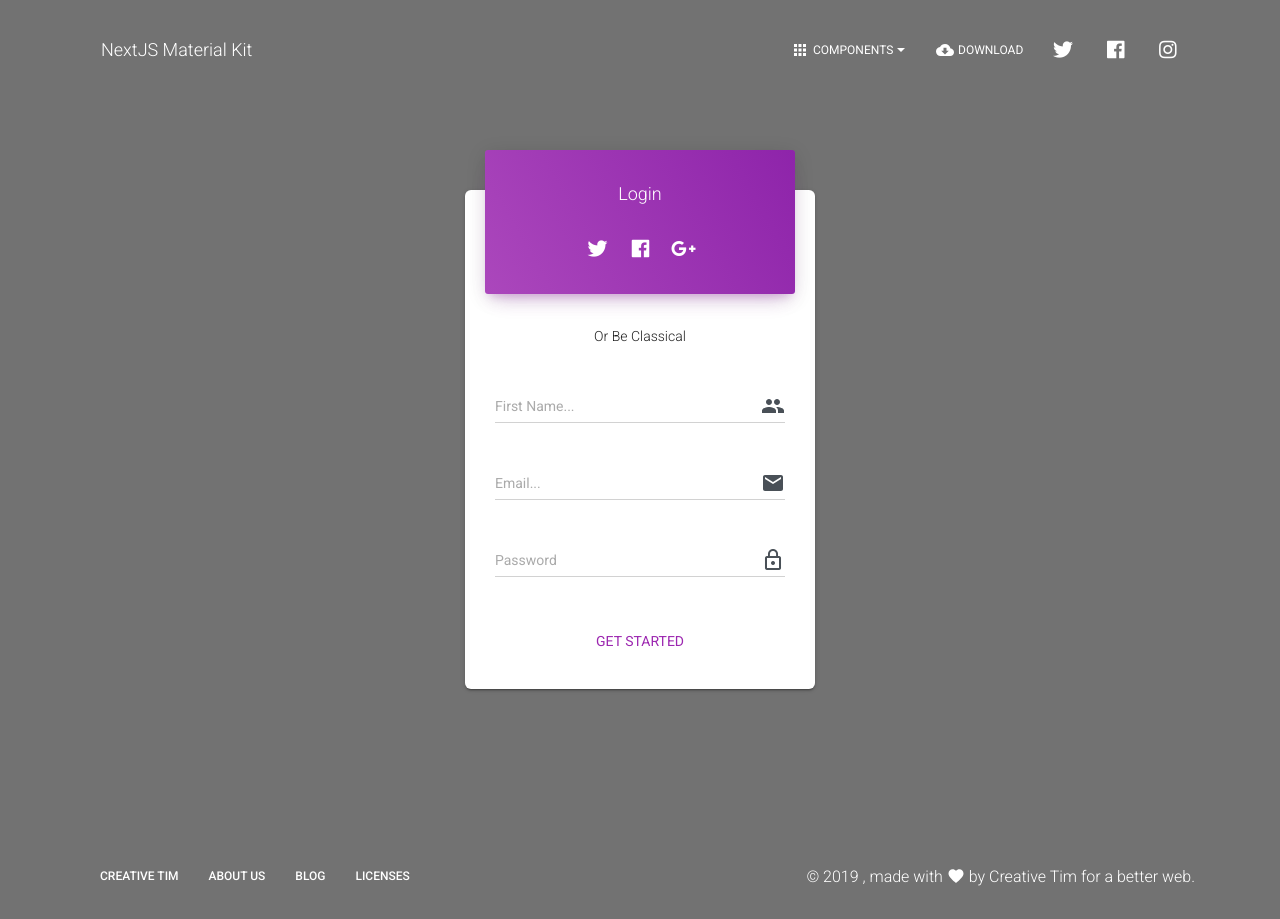
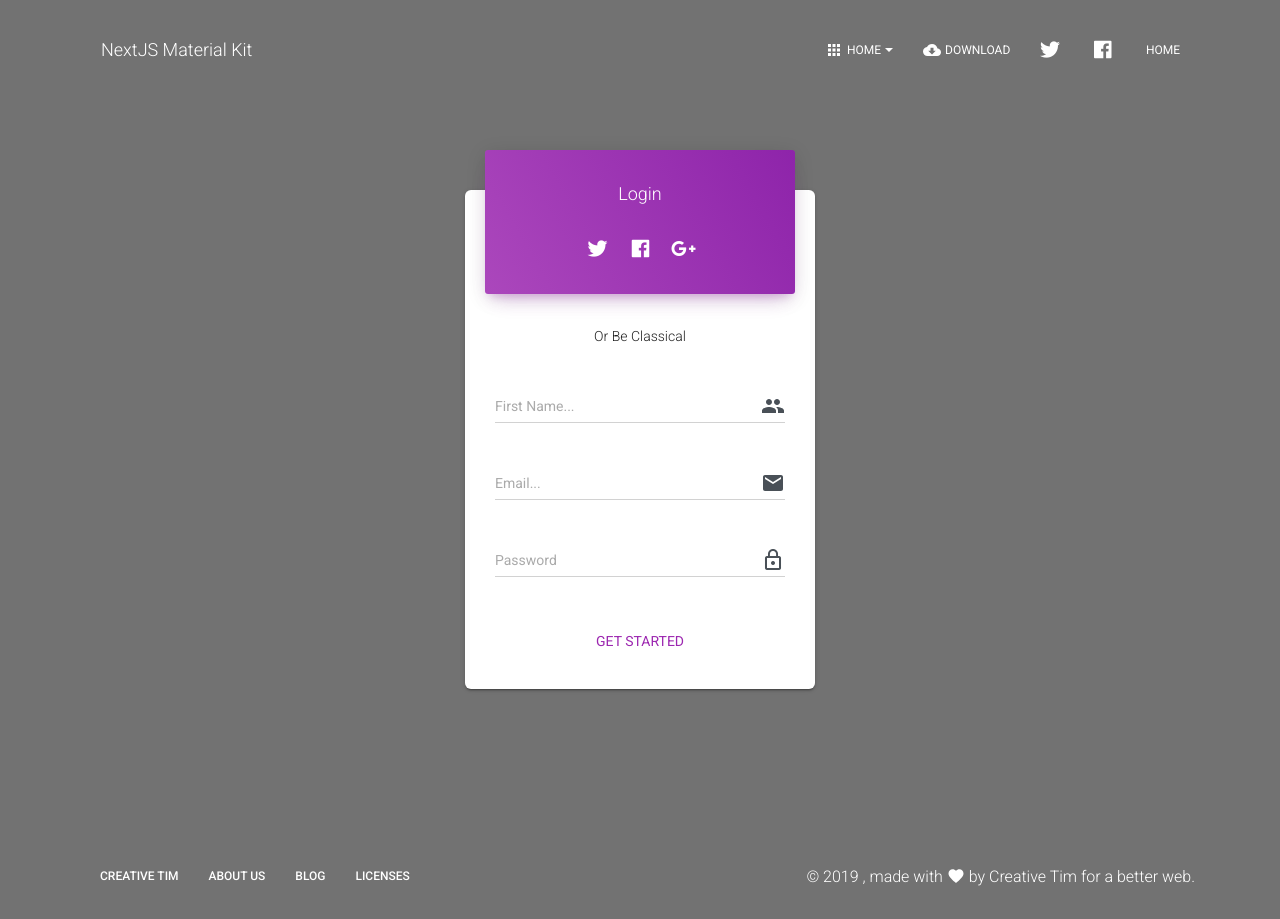
Before and after one commit to emelleme-prishtina/website, a Next.js app in the folder src/app/: page /login in a window 1280 px wide. Built offline with nearby package versions, Linux system fonts and the light colour scheme.

Commit message:
first attempt to the header and our work

```diff
--- a/src/app/components/Header/HeaderLinks.js
+++ b/src/app/components/Header/HeaderLinks.js
@@ -29,15 +29,15 @@ export default function HeaderLinks(props) {
         <CustomDropdown
           noLiPadding
           navDropdown
-          buttonText="Components"
+          buttonText="Home"
           buttonProps={{
             className: classes.navLink,
             color: "transparent"
           }}
           buttonIcon={Apps}
           dropdownList={[
-            <Link href="/components">
-              <a className={classes.dropdownLink}>All components</a>
+            <Link href="/Home">
+              <a className={classes.dropdownLink}>Home</a>
             </Link>,
             <a
               href="https://creativetimofficial.github.io/nextjs-material-kit/#/documentation?ref=njsmk-navbar"
@@ -99,22 +99,17 @@ export default function HeaderLinks(props) {
         </Tooltip>
       </ListItem>
       <ListItem className={classes.listItem}>
-        <Tooltip
-          id="instagram-tooltip"
-          title="Follow us on instagram"
-          placement={"top"}
-          classes={{ tooltip: classes.tooltip }}
-        >
-          <Button
-            color="transparent"
-            href="https://www.instagram.com/CreativeTimOfficial?ref=creativetim"
-            target="_blank"
-            className={classes.navLink}
-          >
-            <i className={classes.socialIcons + " fab fa-instagram"} />
-          </Button>
-        </Tooltip>
-      </ListItem>
+                  <Button
+                    color="transparent"
+                    className={
+                      classes.navLink + " " + classes.socialIconsButton
+                    }
+                  >
+
+                    Home
+                  </Button>
+                </ListItem>
+
     </List>
   );
 }
```
Also changed, not shown: src/app/functions/next/build-manifest.json (+0 -11 lines), src/app/pages/landing.js (+9 -7 lines).
